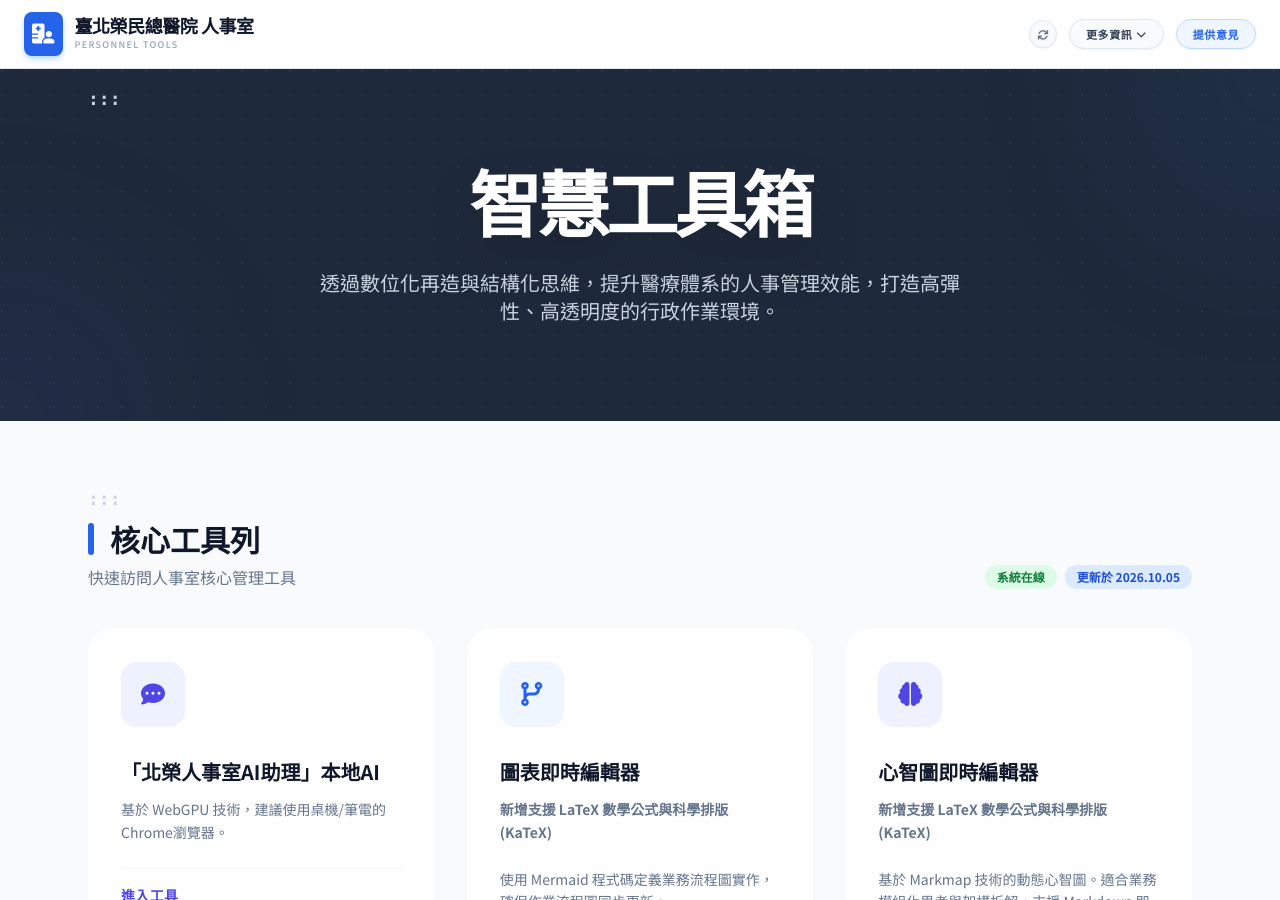
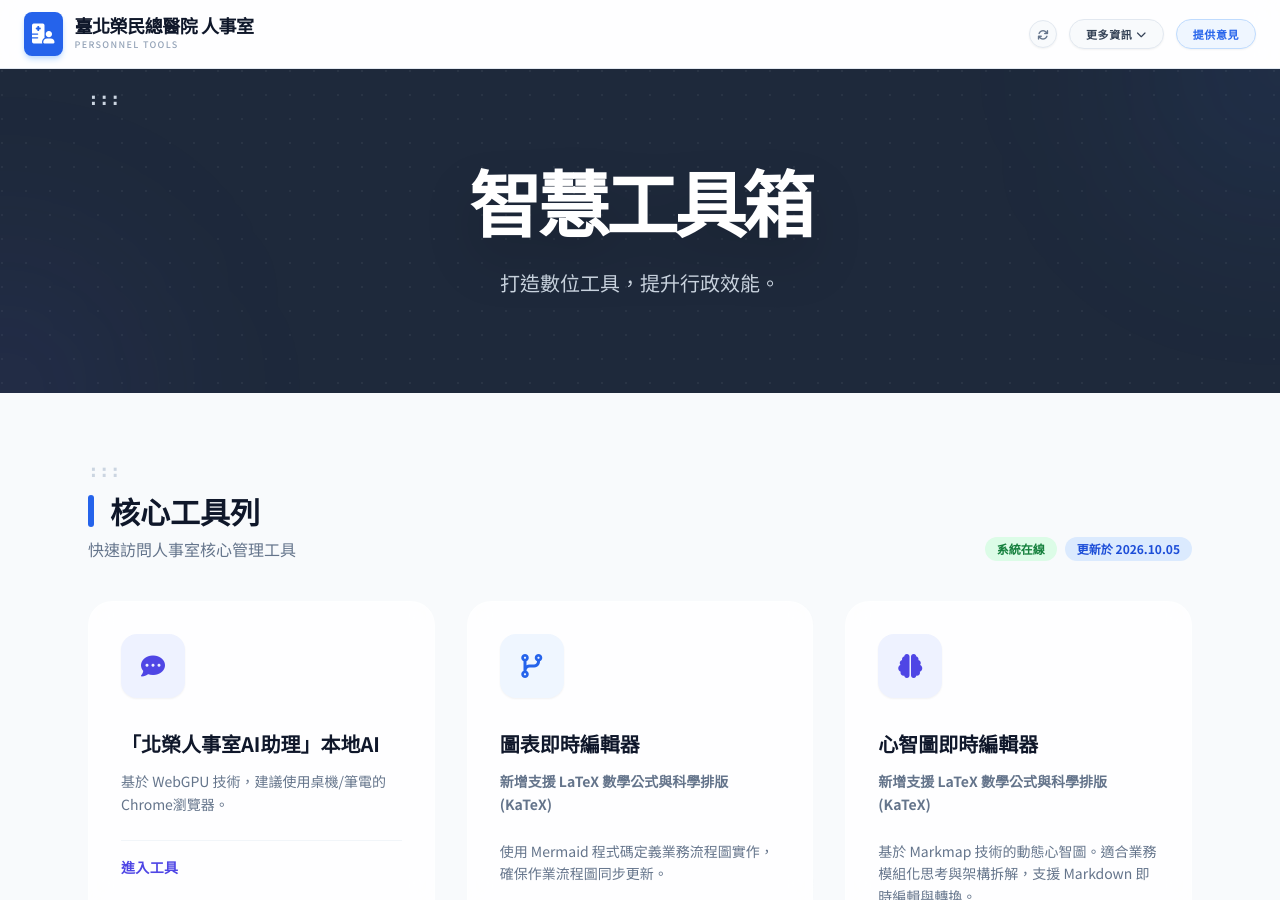
Before and after one commit to lennox0909/vghtpe-hr-tools, a Jekyll site: the page built from index.html, in a window 1280 px wide and 900 px high. Built offline with Jekyll 4.4.1, drawn with Linux system fonts in a browser that asks for light colours; nearby versions of some CDN libraries.

Commit message:
update hero text

```diff
--- a/_includes/hero.html
+++ b/_includes/hero.html
@@ -7,7 +7,7 @@
             智慧工具箱
         </h1>
         <p class="text-lg md:text-xl text-slate-300 max-w-2xl mx-auto leading-relaxed font-light">
-            透過數位化再造與結構化思維，提升醫療體系的人事管理效能，打造高彈性、高透明度的行政作業環境。
+            打造數位工具，提升行政效能。
         </p>
     </div>
 </header>
--- a/_includes/modal.html
+++ b/_includes/modal.html
@@ -11,7 +11,7 @@
         <div class="p-8 pt-6">
             <div class="mb-8">
                 <h5 class="text-blue-600 font-bold text-sm mb-1">臺北榮民總醫院</h5>
-                <p class="text-slate-500 text-xs font-medium mb-4">人事室 · 資訊工程師</p>
+                <p class="text-slate-500 text-xs font-medium mb-4">資訊工程師</p>
                 <h4 class="text-slate-900 font-black text-2xl mb-1">蔡秉熹</h4>
                 <p class="text-slate-400 text-sm font-medium">Tsai, Bing-Shi (Leno Tsai)</p>
             </div>
```
